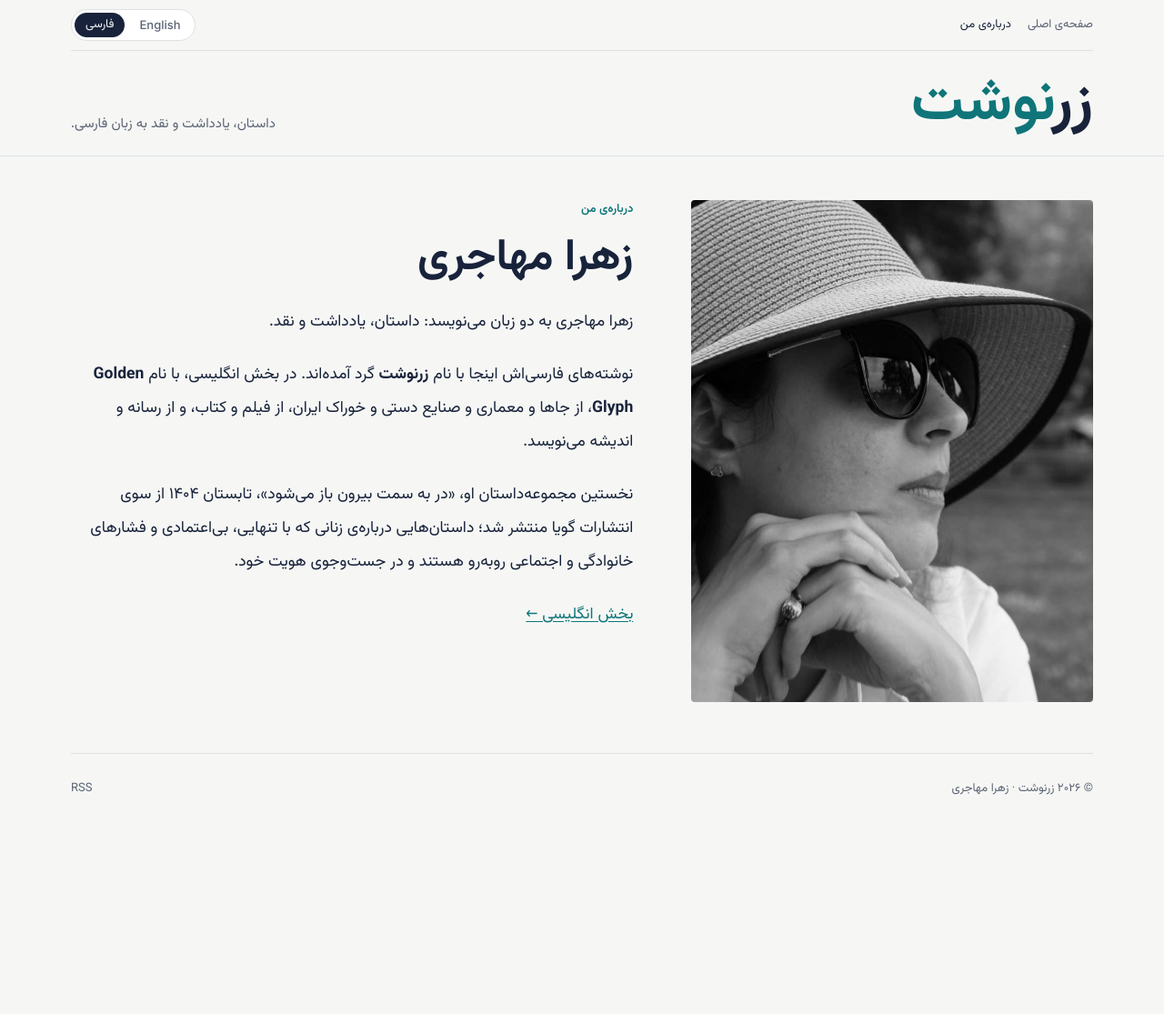
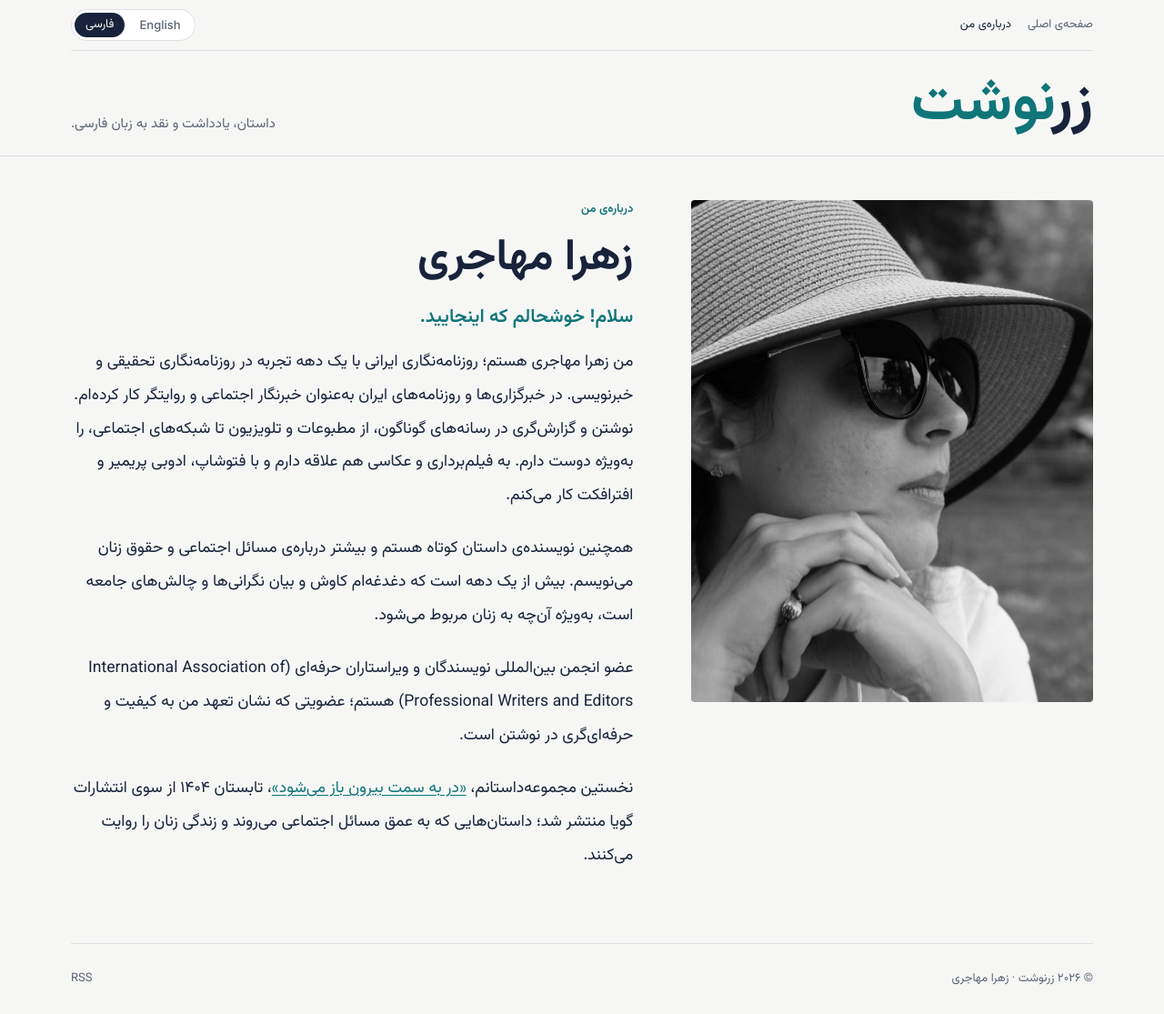
Before and after one commit to zmohajeri/zmohajeri.github.io, a Jekyll site: the page built from fa/about.md, in a window 1280 px wide. Shown: the whole page at 91% size. Built offline with Jekyll 4.4.1, drawn with Linux system fonts in a browser that asks for light colours; before the commit the page ends 906 px from its top, so only the background shows below that.

Commit message:
About pages: use bio text from the Wix About page
Co-Authored-By: Claude Opus 5.5 <noreply@anthropic.com>
Claude-Session: https://claude.ai/code/session_01MqRwwpSaB1re11wDQg4XRJ

```diff
--- a/assets/style.css
+++ b/assets/style.css
@@ -97,6 +97,8 @@ img { max-width: 100%; }
 .about-text h1 { font-family: var(--display); font-weight: 600; font-size: clamp(2rem, 4.5vw, 3rem); line-height: 1.1; margin: 0 0 8px; }
 .lang-fa .about-text h1 { font-family: var(--fa); font-weight: 700; line-height: 1.4; }
 .about-text .prose { margin: 0; }
+.about-text .prose h2 { font-family: var(--display); font-style: italic; font-weight: 400; font-size: 1.5rem; line-height: 1.3; color: var(--glaze); margin: 0 0 .8em; }
+.lang-fa .about-text .prose h2 { font-family: var(--fa); font-style: normal; font-weight: 600; font-size: 1.3rem; }
 @media (max-width: 760px) { .about { grid-template-columns: 1fr; padding-block: 28px 40px; } .portrait { max-width: 420px; } }
 
 /* split home */
--- a/fa/about.md
+++ b/fa/about.md
@@ -3,10 +3,12 @@ layout: about
 title: درباره‌ی من
 permalink: /fa/about/
 ---
-زهرا مهاجری به دو زبان می‌نویسد: داستان، یادداشت و نقد.
+## سلام! خوشحالم که اینجایید.
 
-نوشته‌های فارسی‌اش اینجا با نام **زرنوشت** گرد آمده‌اند. در بخش انگلیسی، با نام **Golden Glyph**، از جاها و معماری و صنایع دستی و خوراک ایران، از فیلم و کتاب، و از رسانه و اندیشه می‌نویسد.
+من زهرا مهاجری هستم؛ روزنامه‌نگاری ایرانی با یک دهه تجربه در روزنامه‌نگاری تحقیقی و خبرنویسی. در خبرگزاری‌ها و روزنامه‌های ایران به‌عنوان خبرنگار اجتماعی و روایتگر کار کرده‌ام. نوشتن و گزارش‌گری در رسانه‌های گوناگون، از مطبوعات و تلویزیون تا شبکه‌های اجتماعی، را به‌ویژه دوست دارم. به فیلم‌برداری و عکاسی هم علاقه دارم و با فتوشاپ، ادوبی پریمیر و افترافکت کار می‌کنم.
 
-نخستین مجموعه‌داستان او، «در به سمت بیرون باز می‌شود»، تابستان ۱۴۰۴ از سوی انتشارات گویا منتشر شد؛ داستان‌هایی درباره‌ی زنانی که با تنهایی، بی‌اعتمادی و فشارهای خانوادگی و اجتماعی روبه‌رو هستند و در جست‌وجوی هویت خود.
+همچنین نویسنده‌ی داستان کوتاه هستم و بیشتر درباره‌ی مسائل اجتماعی و حقوق زنان می‌نویسم. بیش از یک دهه است که دغدغه‌ام کاوش و بیان نگرانی‌ها و چالش‌های جامعه است، به‌ویژه آن‌چه به زنان مربوط می‌شود.
 
-[بخش انگلیسی ←](/en/)
+عضو انجمن بین‌المللی نویسندگان و ویراستاران حرفه‌ای (<bdi lang="en" dir="ltr">International Association of Professional Writers and Editors</bdi>) هستم؛ عضویتی که نشان تعهد من به کیفیت و حرفه‌ای‌گری در نوشتن است.
+
+نخستین مجموعه‌داستانم، [«در به سمت بیرون باز می‌شود»](/fa/2025/09/dar-be-samt-birun-baz-mishavad/)، تابستان ۱۴۰۴ از سوی انتشارات گویا منتشر شد؛ داستان‌هایی که به عمق مسائل اجتماعی می‌روند و زندگی زنان را روایت می‌کنند.
```
Also changed, not shown: en/about.md (+6 -4 lines).
